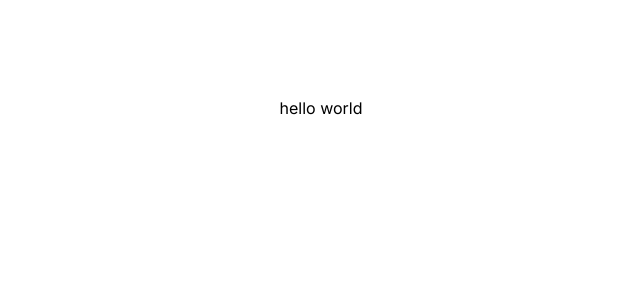
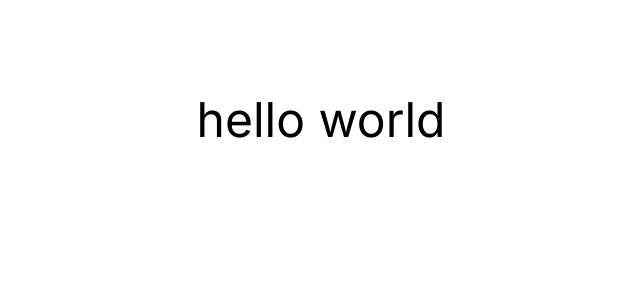
Before and after one commit to 4nth0ny1/new-blog, a Next.js app: page / in a window 1280 px wide. Shown: the top 300 px of the page, without its empty margins (319-959 px from the left). Built offline with nearby package versions, Linux system fonts and the light colour scheme.

Commit message:
added tailwind typography

```diff
--- a/app/layout.tsx
+++ b/app/layout.tsx
@@ -16,7 +16,9 @@ export default function RootLayout({
 }>) {
   return (
     <html lang="en">
-      <body className={inter.className}>{children}</body>
+      <body className={`${inter.className} dark:bg-slate-800`} >
+        {children}
+      </body>
     </html>
   );
 }
--- a/app/page.tsx
+++ b/app/page.tsx
@@ -1,7 +1,7 @@
 export default function Home() {
   return (
     <main className="flex min-h-screen flex-col items-center justify-between p-24">
-      hello world
+      <h1 className="text-5xl">hello world</h1>
     </main>
   );
 }
--- a/tailwind.config.ts
+++ b/tailwind.config.ts
@@ -7,14 +7,8 @@ const config: Config = {
     "./app/**/*.{js,ts,jsx,tsx,mdx}",
   ],
   theme: {
-    extend: {
-      backgroundImage: {
-        "gradient-radial": "radial-gradient(var(--tw-gradient-stops))",
-        "gradient-conic":
-          "conic-gradient(from 180deg at 50% 50%, var(--tw-gradient-stops))",
-      },
-    },
+    extend: {},
   },
-  plugins: [],
+  plugins: [require("@tailwindcss/typography")],
 };
 export default config;
```
Also changed, not shown: package.json (+6 -5 lines), 1 other file (tests, documents, lock files or other folders).
